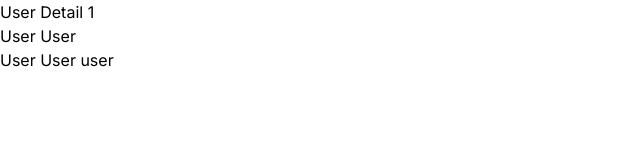
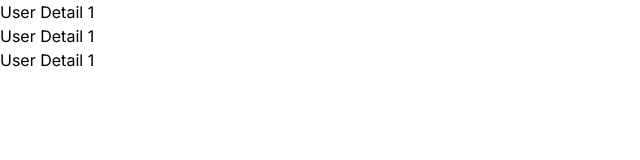
Before and after one commit to ganesham019/nextjsdemoproj, a Next.js app: page /users/1 in a window 1280 px wide. Shown: the top 160 px of the page, without its empty margins (0-640 px from the left). Built offline with nearby package versions, Linux system fonts and the light colour scheme.

Commit message:
refine the code

```diff
--- a/app/users/[id]/page.tsx
+++ b/app/users/[id]/page.tsx
@@ -8,8 +8,8 @@ const GetSingleUser = ({ params: { id } }: props) => {
     return (
         <div>
             <h1> User Detail {id} </h1>
-            <h2> User User</h2>
-            <h2> User User user</h2>
+            <h1> User Detail {id} </h1>
+            <h1> User Detail {id} </h1>
         </div>
     )
 }
```
